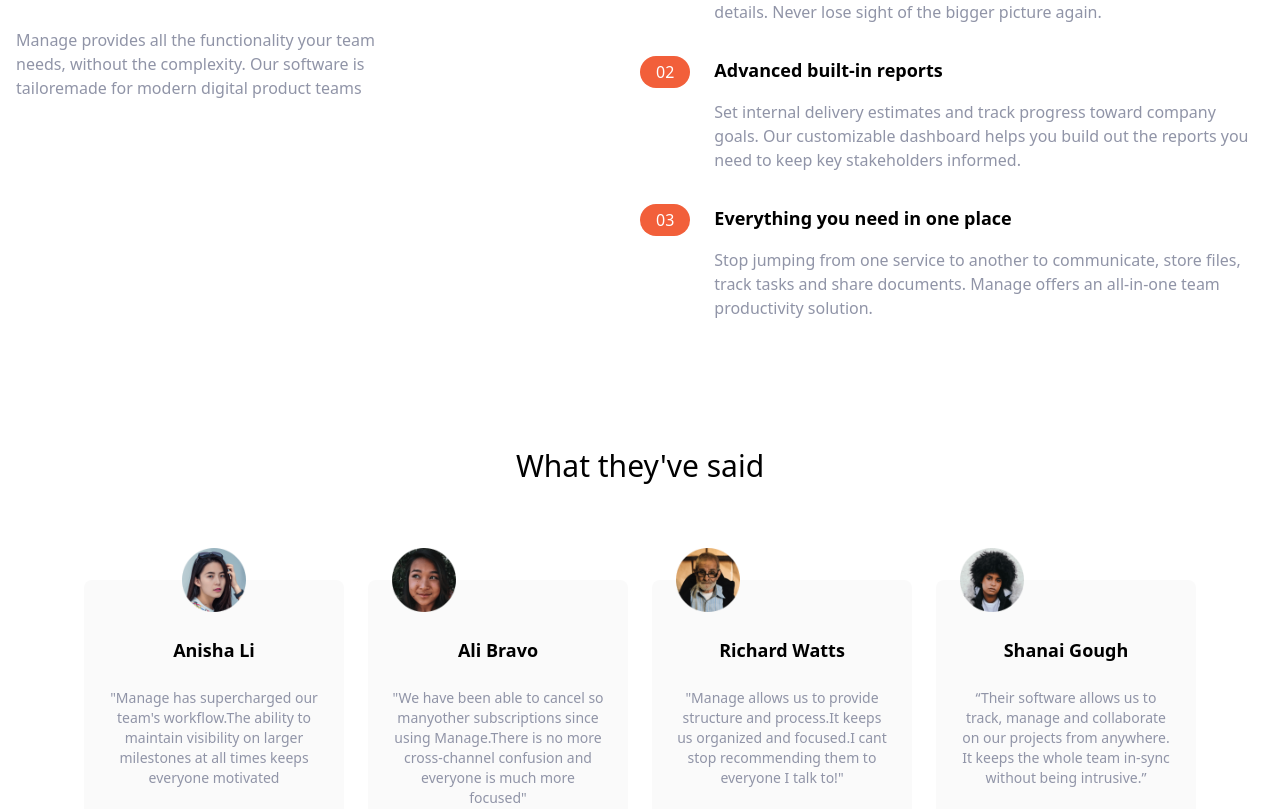
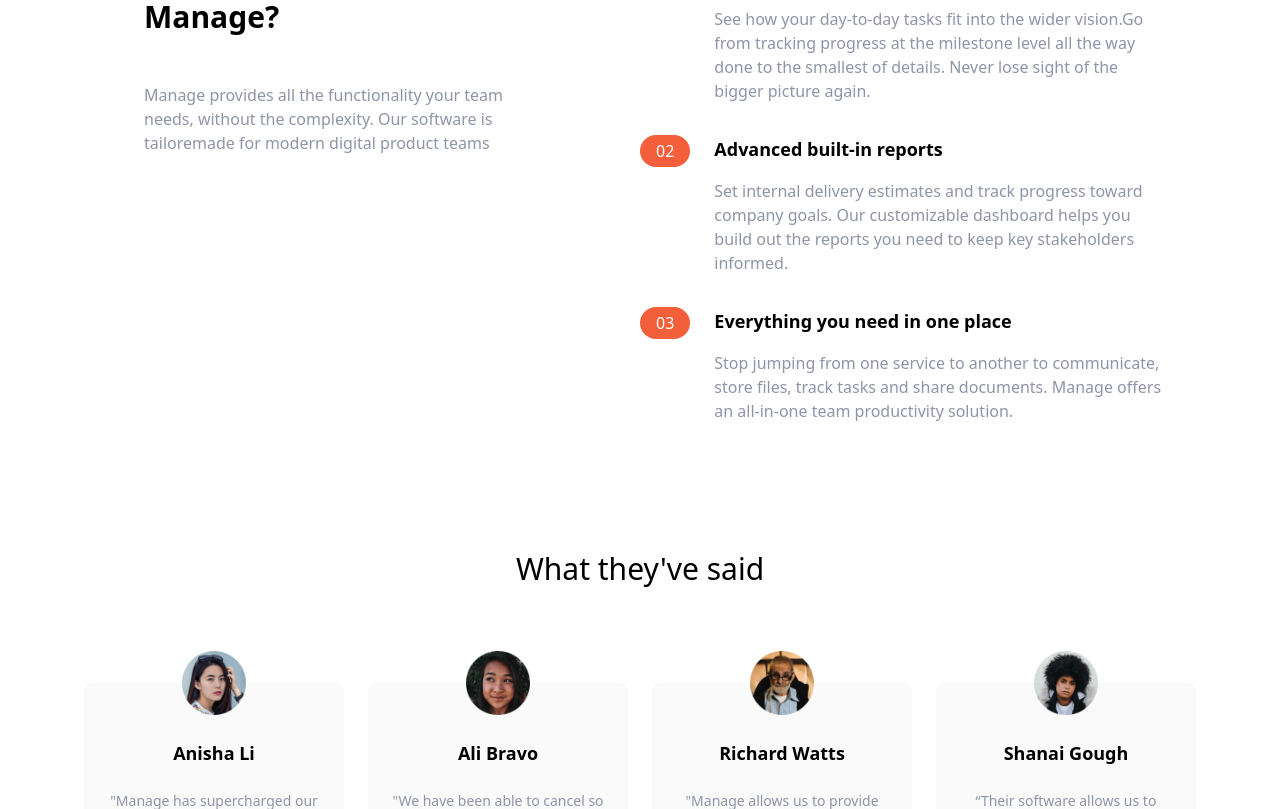
Before and after one commit to singlaanish56/learning-projects, a website: page frontend/tailwind_manage_landing/index.html in a window 1280 px wide. Shown: the part 789-1598 px from the top of the page. Drawn offline with Linux system fonts and the light colour scheme.

Commit message:
final commit

```diff
--- a/frontend/tailwind_manage_landing/index.html
+++ b/frontend/tailwind_manage_landing/index.html
@@ -41,7 +41,7 @@
 
     <section id="hero">
         <div class="container flex flex-col-reverse items-center px-6 mx-auto mt-10 space-y-12 md:space-y-0 md:flex-row">
-            <div class="container flex flex-col mb-32 space-y-12 md:w-1/2">
+            <div class="container flex flex-col mb-32 space-y-12 md:w-1/2 md:px-32">
                 <h1 class="max-w-md text-4xl font-bold text-center md:text-5xl md:text-left">
                     Bring everyone together to build better products.
                 </h1>
@@ -60,7 +60,7 @@
 
     <section id="features">
         <div class="container flex flex-col px-4 mx-auto mt-10 space-y-12 md:space-y-0 md:flex-row">
-            <div class="container flex flex-col space-y-12 md:w-1/2">
+            <div class="container flex flex-col space-y-12 md:w-1/2 md:px-32">
                 <h2 class="max-w-md text-3xl font-bold text-center md:text-left">What's different about Manage?</h2>
                 <p class="max-w-sm text-center md:text-left  text-paleGrayDarkBlue">
                  Manage provides all the functionality your team needs, without the complexity.
@@ -77,7 +77,7 @@
                         </div>
                         <div>
                             <h3 class="hidden mb-4 text-lg font-bold md:block">Track company-wide progress</h3>
-                            <p class="text-paleGrayDarkBlue">
+                            <p class="text-paleGrayDarkBlue md:max-w-md">
                                 See how your day-to-day tasks fit into the wider vision.Go from tracking progress at the milestone level all the way done to the smallest of details. Never lose sight of the bigger picture again.
                             </p>
                         </div>
@@ -92,7 +92,7 @@
                     </div>
                     <div>
                         <h3 class="hidden mb-4 text-lg font-bold md:block">Advanced built-in reports</h3>
-                        <p class="text-paleGrayDarkBlue">
+                        <p class="text-paleGrayDarkBlue  md:max-w-md">
                             Set internal delivery estimates and track progress toward company goals. Our customizable dashboard helps you build out the reports you need to keep key stakeholders informed.
                         </p>
                     </div>
@@ -107,7 +107,7 @@
                     </div>
                     <div>
                         <h3 class="hidden mb-4 text-lg font-bold md:block">Everything you need in one place</h3>
-                        <p class="text-paleGrayDarkBlue">
+                        <p class="text-paleGrayDarkBlue  md:max-w-md">
                             Stop jumping from one service to another to communicate, store files, track tasks and share documents. Manage offers an all-in-one team productivity solution.
                         </p>
                     </div>
--- a/frontend/tailwind_manage_landing/input.css
+++ b/frontend/tailwind_manage_landing/input.css
@@ -98,9 +98,14 @@
 .card{
     animation: cardfade;
     animation-duration: 1s;
-
 }
 
 .card.active-card{
     display: flex;
 }
+
+@media screen and (min-width: 768px) {
+    .card{
+        display: flex;
+    }
+}
```
Also changed, not shown: frontend/tailwind_manage_landing/dist/output.css.
